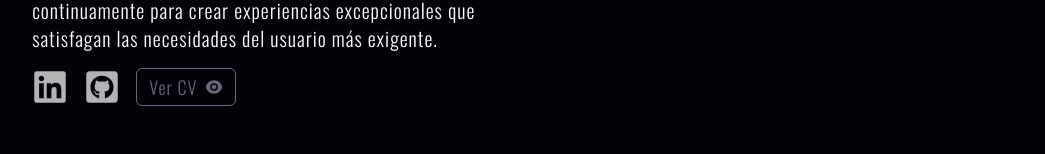
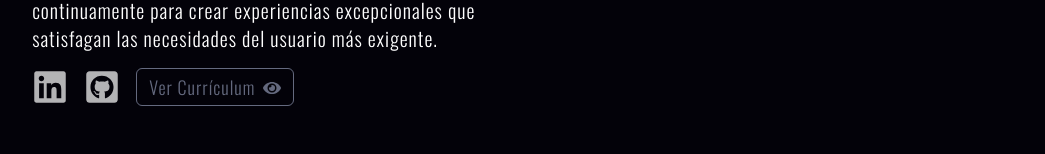
Before and after one commit to TomasCuevas/Tomas-Portfolio, a Next.js app: page / in a window 1280 px wide. Shown: the part 646-800 px from the top of the page, without its empty margins (117-1162 px from the left). Built offline with nearby package versions, Linux system fonts and the light colour scheme.

Commit message:
chore: :card_file_box: update projects data

```diff
--- a/components/hero/hero/Hero.tsx
+++ b/components/hero/hero/Hero.tsx
@@ -2,7 +2,7 @@ import Link from "next/link";
 import { motion } from "framer-motion";
 
 //* icons *//
-import { FaLinkedin, FaGithubSquare } from "react-icons/fa";
+import { FaLinkedin, FaGithubSquare, FaEye } from "react-icons/fa";
 import { RiEyeFill } from "react-icons/ri";
 
 //* components *//
@@ -75,8 +75,8 @@ export const Hero: React.FC = () => {
             href="/assets/Tomás_Cuevas_Curriculum_FullStack.pdf"
             className="flex items-center gap-2 py-1 px-3 text-lg font-light tracking-[1px]"
           >
-            <span>Ver CV</span>
-            <RiEyeFill />
+            <span>Ver Currículum</span>
+            <FaEye className="mt-[2px]" />
           </a>
         </button>
       </motion.div>
--- a/data/projects.json
+++ b/data/projects.json
@@ -17,7 +17,7 @@
     ],
     "repository": "https://github.com/TomasCuevas/Evlun",
     "description": "Clon de Twitter 100% funcional. Realizado totalmente desde 0, para aplicar todos mis conocimientos en un reto con una dificultad avanzada. En él, puedes crear una cuenta, seguir usuarios, escribir posts, responder a posts propios como ajenos, likear posts y demás.",
-    "link": "https://evlun-client.vercel.app"
+    "link": "https://evlun.vercel.app"
   },
   {
     "name": "Teslo",
```
